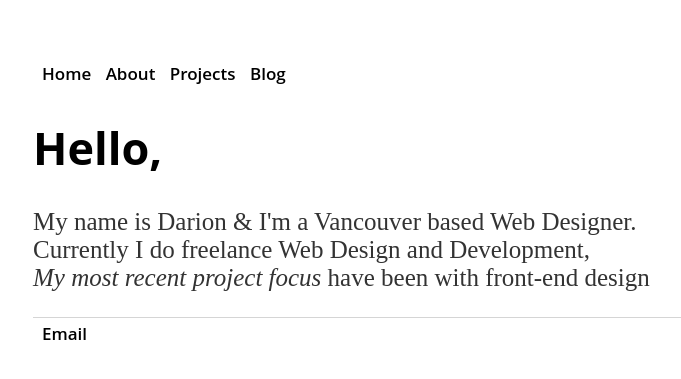
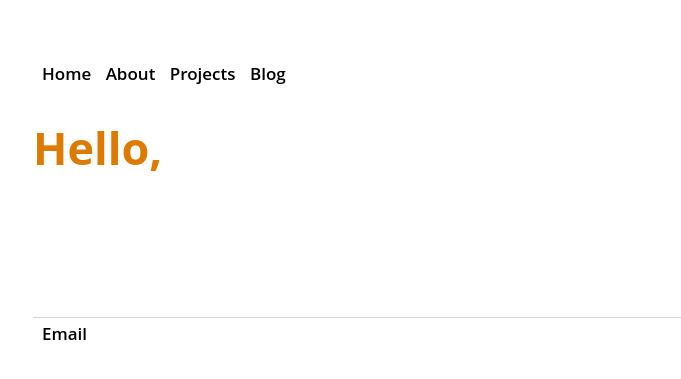
Before and after one commit to cosmicpepper/cosmicpepper.github.io, a Jekyll site: the page built from index.html, in a window 1280 px wide. Shown: the top 379 px of the page, without its empty margins (159-840 px from the left). Built offline with Jekyll 4.4.1, drawn with Linux system fonts in a browser that asks for light colours.

Commit message:
Update main.css

```diff
--- a/css/main.css
+++ b/css/main.css
@@ -10,6 +10,7 @@ h1, h2, h3, h4 {
 
 h1 {
 	font-size: 45px;
+	color:#dc7b00;
 }
 
 h2 {
@@ -47,7 +48,7 @@ a:hover {
 p {
 
 	font-size: 25px;
-	color:#333;
+	color:#fff;
 }
 
 ul {
@@ -89,7 +90,7 @@ img {
 }
 
 h1 a {
-  color: #333;
+  color: #fff;
   text-decoration: none;
   border-bottom: 0;
 }
```
